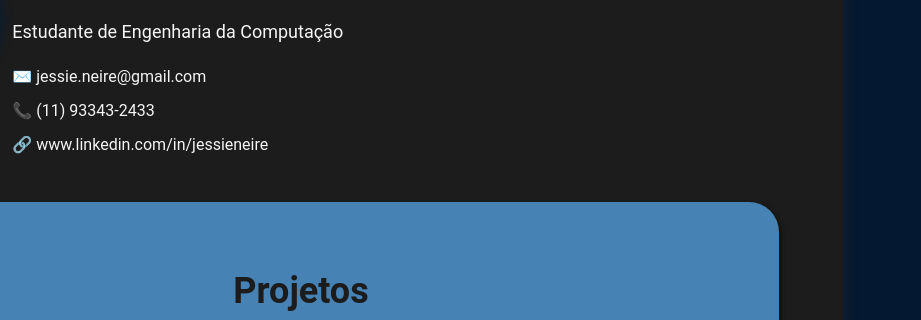
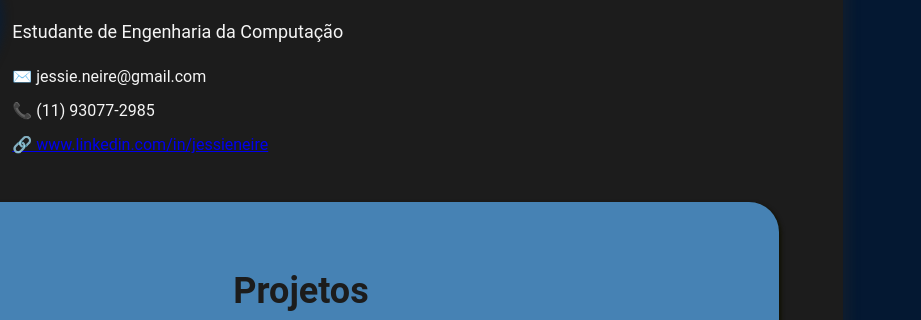
Before and after one commit to JessieNeire/ImersaoDev-Alura, a plain HTML site: page index.html in a window 1280 px wide. Shown: the part 203-523 px from the top of the page, 359-1280 px from the left. Drawn offline with Linux system fonts and the light colour scheme; a script that the page names is missing; a web font is replaced by a local one.

Commit message:
Update index.html
mudei o telefone e acrescentei um link para o linkedin

```diff
--- a/index.html
+++ b/index.html
@@ -1,8 +1,8 @@
 <!DOCTYPE html>
-<html lang="en" >
+<html lang="pt-BR" >
 <head>
   <meta charset="UTF-8">
-  <title>CodePen - Portfólio Jéssie</title>
+  <title>Portfólio Jéssie</title>
   <link rel="stylesheet" href="./style.css">
 
 </head>
@@ -18,8 +18,8 @@
           <h3>Estudante de Engenharia da Computação</h3>
           <div class="icones">
             <p>✉️ jessie.neire@gmail.com</p>
-            <p>📞 (11) 93343-2433</p>
-            <p>🔗 www.linkedin.com/in/jessieneire</p>
+            <p>📞 (11) 93077-2985</p>
+            <a href="https://www.linkedin.com/in/jessieneire/"><p>🔗 www.linkedin.com/in/jessieneire</p></a>
           </div>
         </div>
       </div>
```
